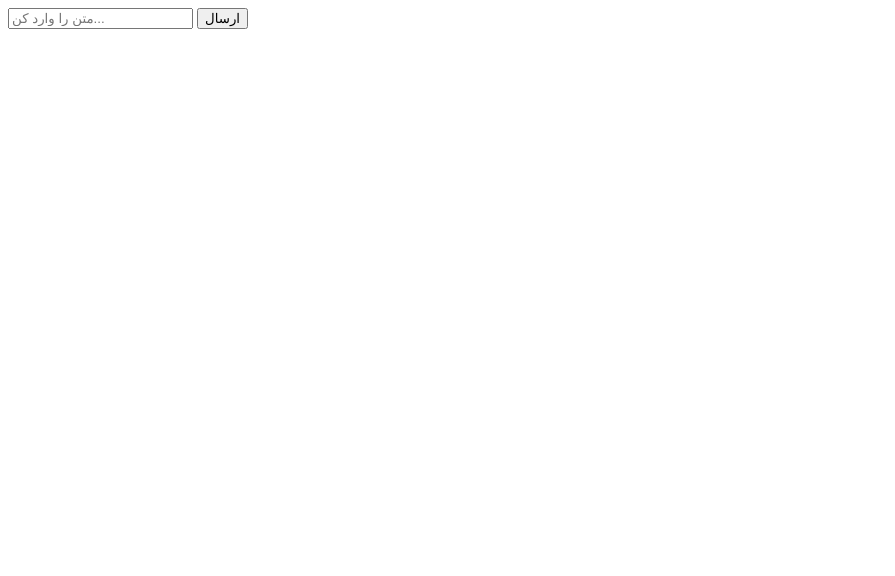
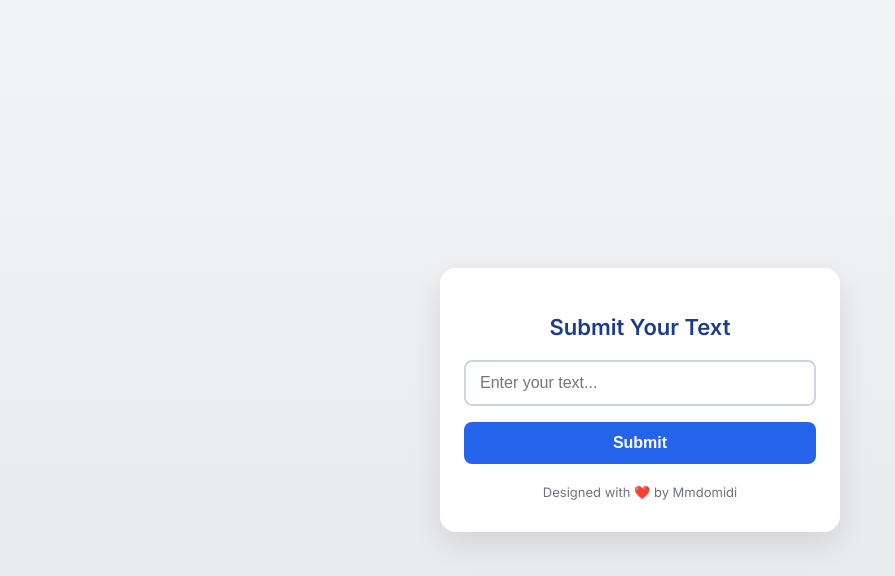
Before and after one commit to Mmdomidi/landing-page, a plain HTML site: page index.html in a window 1280 px wide. Shown: the whole page, without its empty margins (0-895 px from the left). Drawn offline with Linux system fonts and the light colour scheme.

Commit message:
Update index.html

```diff
--- a/index.html
+++ b/index.html
@@ -1,13 +1,98 @@
 <!DOCTYPE html>
-<html lang="fa">
+<html lang="en">
 <head>
   <meta charset="UTF-8">
-  <title>فرم ثبت</title>
+  <title>Submit Your Query</title>
+  <meta name="viewport" content="width=device-width, initial-scale=1.0">
+
+  <!-- Inter Font -->
+  <link href="https://fonts.googleapis.com/css2?family=Inter:wght@400;600&display=swap" rel="stylesheet">
+
+  <style>
+    * {
+      box-sizing: border-box;
+    }
+
+    body {
+      margin: 0;
+      padding: 0;
+      font-family: 'Inter', sans-serif;
+      background: linear-gradient(to bottom, #f3f4f6, #e5e7eb);
+      display: flex;
+      justify-content: center;
+      align-items: center;
+      height: 100vh;
+      color: #111827;
+    }
+
+    .card {
+      background: #ffffff;
+      padding: 32px 24px;
+      border-radius: 16px;
+      box-shadow: 0 12px 30px rgba(0, 0, 0, 0.1);
+      width: 90%;
+      max-width: 400px;
+      text-align: center;
+    }
+
+    .card h1 {
+      font-size: 22px;
+      font-weight: 600;
+      margin-bottom: 20px;
+      color: #1e3a8a;
+    }
+
+    input[type="text"] {
+      width: 100%;
+      padding: 12px 14px;
+      font-size: 16px;
+      border: 2px solid #cbd5e1;
+      border-radius: 8px;
+      margin-bottom: 16px;
+      transition: border-color 0.3s;
+    }
+
+    input[type="text"]:focus {
+      border-color: #2563eb;
+      outline: none;
+    }
+
+    button {
+      width: 100%;
+      background-color: #2563eb;
+      color: #ffffff;
+      padding: 12px 14px;
+      font-size: 16px;
+      border: none;
+      border-radius: 8px;
+      cursor: pointer;
+      font-weight: 600;
+      transition: background 0.3s;
+    }
+
+    button:hover {
+      background-color: #1d4ed8;
+    }
+
+    .footer {
+      margin-top: 20px;
+      font-size: 13px;
+      color: #6b7280;
+    }
+  </style>
 </head>
 <body>
-  <form method="POST" action="https://script.google.com/macros/s/AKfycbzNwKQEZPXcDUKruvHLfDARqkZrQshjNmH1haIu2qotU8XxqOe4lt4vFJS1VtGOOUEs/exec">
-    <input type="text" name="query" placeholder="متن را وارد کن..." required>
-    <button type="submit">ارسال</button>
-  </form>
+
+  <div class="card">
+    <h1>Submit Your Text</h1>
+    <form method="POST" action="https://script.google.com/macros/s/AKfycbzNwKQEZPXcDUKruvHLfDARqkZrQshjNmH1haIu2qotU8XxqOe4lt4vFJS1VtGOOUEs/exec">
+      <input type="text" name="query" placeholder="Enter your text..." required>
+      <button type="submit">Submit</button>
+    </form>
+    <div class="footer">
+      Designed with ❤️ by Mmdomidi
+    </div>
+  </div>
+
 </body>
 </html>
```
